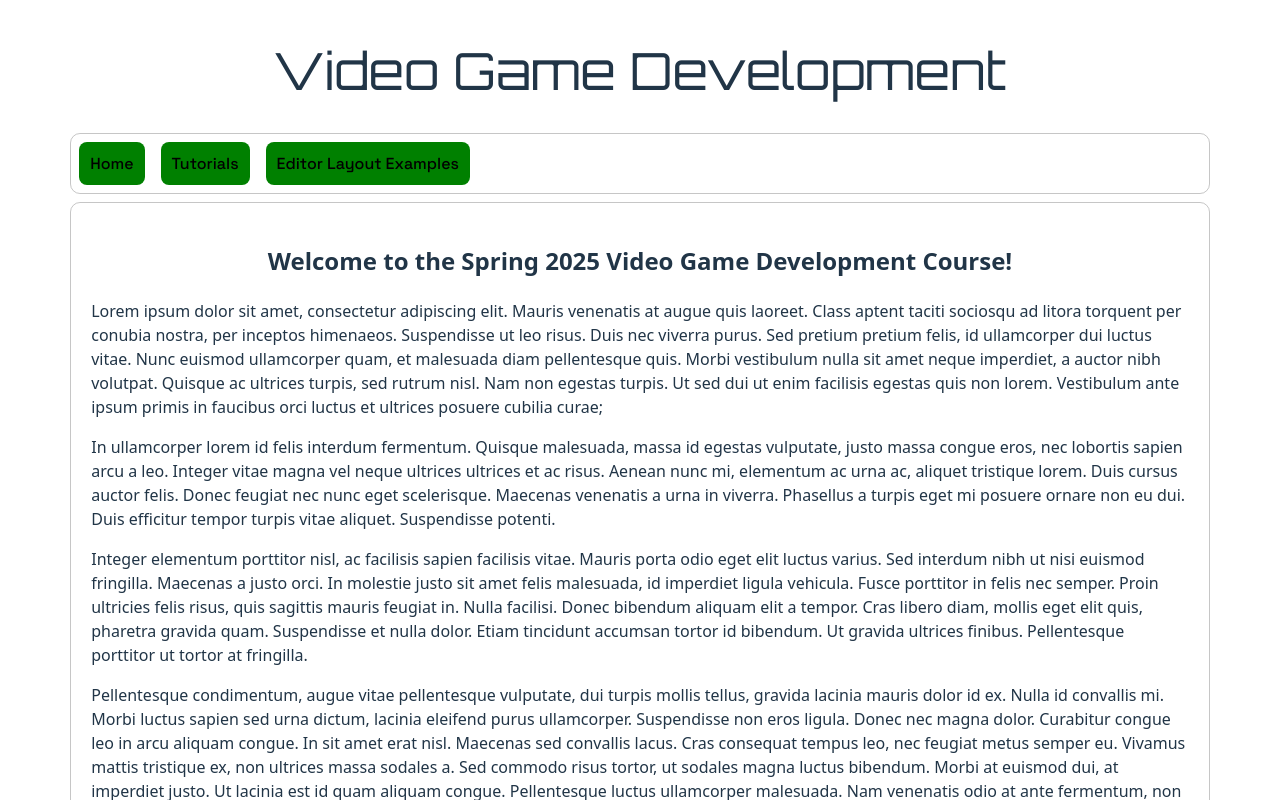
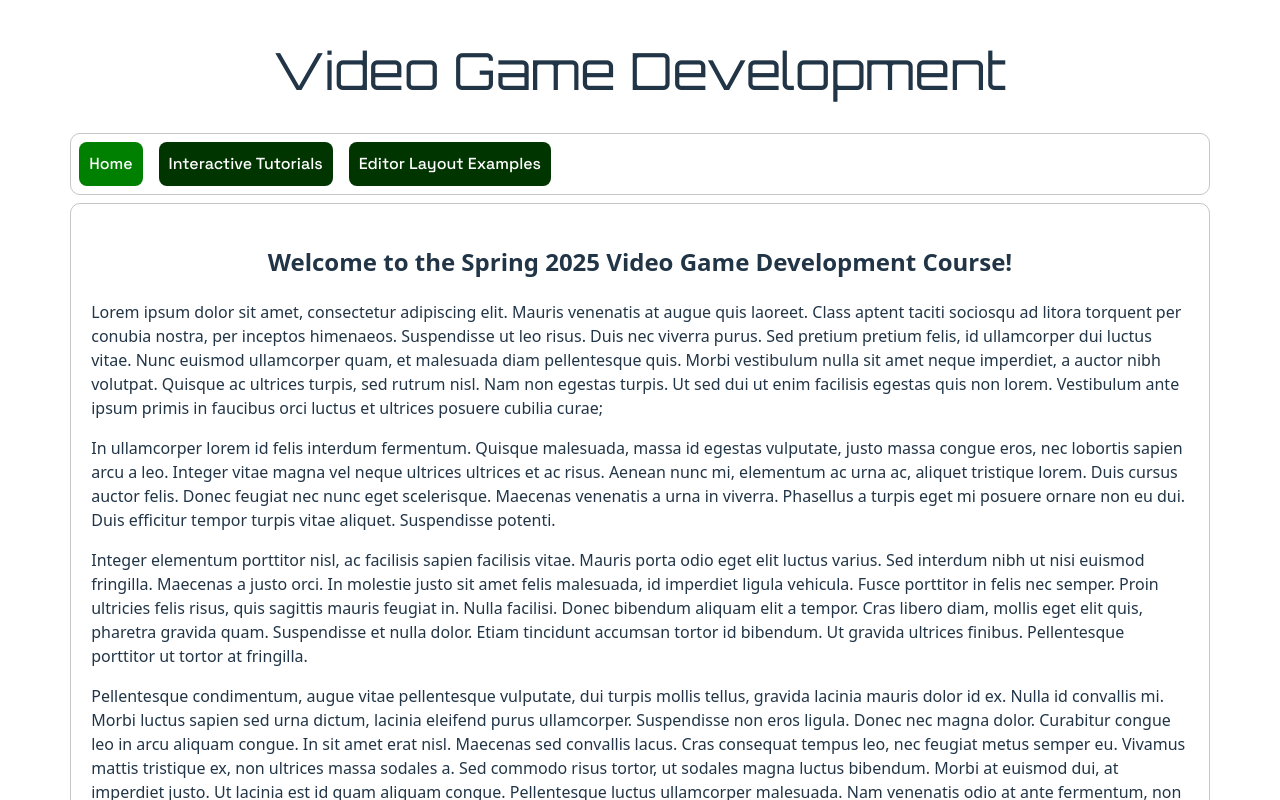
Before and after one commit to teji-vgd/vgd-course, a React (Vite) app: page / in a window 1280 px wide. Shown: the top 800 px of the page. Built offline with nearby package versions, Linux system fonts and the light colour scheme; a web font is replaced by a local one.

Commit message:
Add page routes, rearrange examples

```diff
--- a/package.json
+++ b/package.json
@@ -14,7 +14,8 @@
   },
   "dependencies": {
     "react": "^19.0.0",
-    "react-dom": "^19.0.0"
+    "react-dom": "^19.0.0",
+    "react-router": "^7.3.0"
   },
   "devDependencies": {
     "@eslint/js": "^9.21.0",
--- a/src/App.css
+++ b/src/App.css
@@ -25,11 +25,27 @@
   border-radius: 10px;
 }
 
-.examples-button {
+.nav-button {
+  border-radius: 8px;
   padding: 10px;
-  background-color: green;
+  background-color: #003500;
+  color: #fff;
   font-family: "Space Grotesk", sans-serif;
   margin: 0.5rem;
+}
+
+.nav-button.pending {
+  background-color: green;
+  color: white;
+}
+
+.nav-button:hover {
+  background-color: green;
+  color: white;
+}
+
+.nav-button.active {
+  background-color: green;
 }
 
 /* .logo {
--- a/src/App.jsx
+++ b/src/App.jsx
@@ -1,26 +1,41 @@
-import {useState} from 'react';
 import './App.css'
 
 import LayoutExamples from './pages/examples.jsx';
 import Tutorials from './pages/tutorials.jsx';
 import Home from './pages/home.jsx';
+import { BrowserRouter as Router, Routes, Route, NavLink} from 'react-router';
 
 const App = () => {
-  const [examplesVisible, setExamplesVisible] = useState(false);
-  const [tutorialsVisible, setTutorialsVisible] = useState(false);
-  const [homeVisible, setHomeVisible] = useState(true);
 
-  const closeAll = () => {
-    setExamplesVisible(false);
-    setTutorialsVisible(false);
-    setHomeVisible(false);
-  };
 
   return (
+    <Router>
       <div>
         <h1>Video Game Development</h1>
         <div className='nav'>
-        <button
+          <NavLink to="/" end
+            className={({ isActive, isPending }) =>
+              isPending ? "nav-button pending" : isActive ? "nav-button active" : "nav-button"
+            }
+          >
+            Home
+          </NavLink>
+          <NavLink to="/tutorials"
+            className={({ isActive, isPending }) =>
+              isPending ? "nav-button pending" : isActive ? "nav-button active" : "nav-button"
+            }
+          >
+            Interactive Tutorials
+          </NavLink>
+          <NavLink to="/layout-examples"
+            className={({ isActive, isPending }) =>
+              isPending ? "nav-button pending" : isActive ? "nav-button active" : "nav-button"
+            }
+          >
+            Editor Layout Examples
+          </NavLink>
+
+          {/* <button
             className={'examples-button'}
             onClick={() =>{
               closeAll();
@@ -36,7 +51,7 @@ const App = () => {
               setTutorialsVisible(!tutorialsVisible)
             }}
           >
-          Tutorials
+            Interactive Tutorials
           </button>
           <button
             className={'examples-button'}
@@ -46,14 +61,20 @@ const App = () => {
             }}
           >
             Editor Layout Examples
-        </button>
+          </button> */}
         </div>
         <div className={'page'}>
-        {homeVisible && <Home />}
+            <Routes>
+              <Route path='/' exact element={<Home />} />
+              <Route path='tutorials' element={<Tutorials />} />
+              <Route path='layout-examples' element={<LayoutExamples />} />
+            </Routes>
+          {/* {homeVisible && <Home />}
           {tutorialsVisible && <Tutorials />}
-        {examplesVisible && <LayoutExamples />}
+          {examplesVisible && <LayoutExamples />}   */}
         </div>
       </div>
+    </Router>
   );
 }
 
--- a/src/pages/examples.jsx
+++ b/src/pages/examples.jsx
@@ -1,21 +1,10 @@
 import MiniEditor from '../components/mini-code/mini-code.jsx';
 import {setupStarter, mouseCircles} from '../sketches/setupExample.js';
 const LayoutExamples = () => {
-    return <div className='grid'>
-    <div className="card">
-      <MiniEditor title='Example, horiz, no wh' horiz code={setupStarter}/>
-    </div>
+    return (
+      <div className='grid'>
         <div className="card">
           <MiniEditor title='Example, no extras' code={mouseCircles}/>
-    </div>
-    <div className="card">
-      <MiniEditor title='Example, w=500' width='500px' code={mouseCircles}/>
-    </div>
-    <div className="card">
-      <MiniEditor title='Example, h=500' height='500px' code={mouseCircles}/>
-    </div>
-    <div className="card">
-      <MiniEditor title='Example, w,h=500' width='500px' height='500px' code={mouseCircles}/>
         </div>
         <div className="card">
           <MiniEditor title='Example, editor hidden' hideEditor code={mouseCircles}/>
@@ -23,7 +12,21 @@ const LayoutExamples = () => {
         <div className="card">
           <MiniEditor title='Example, no editor' editorDisabled code={mouseCircles}/>
         </div>
-  </div>;
+        <div className="card">
+          <MiniEditor title='Example, h=500' height='500px' code={mouseCircles}/>
+        </div>
+        <div className="card">
+          <MiniEditor title='Example, horiz, no wh' horiz code={setupStarter}/>
+        </div>
+        <div className="card">
+          <MiniEditor title='Example, w=500' width='500px' code={mouseCircles}/>
+        </div>
+
+        <div className="card">
+          <MiniEditor title='Example, w,h=500' width='500px' height='500px' code={mouseCircles}/>
+        </div>
+      </div>
+    );
 };
 
 export default LayoutExamples;
--- a/vite.config.js
+++ b/vite.config.js
@@ -5,5 +5,6 @@ import commonjs from 'vite-plugin-commonjs';
 // https://vite.dev/config/
 export default defineConfig({
   plugins: [react(), commonjs(/* options */)],
-  base: '/vgd-course/'
+  // base: '/vgd-course/'
+  base: './'
 })
```
Also changed, not shown: 1 other file (tests, documents, lock files or other folders). Lines whose indentation alone changed are shown as unchanged.
